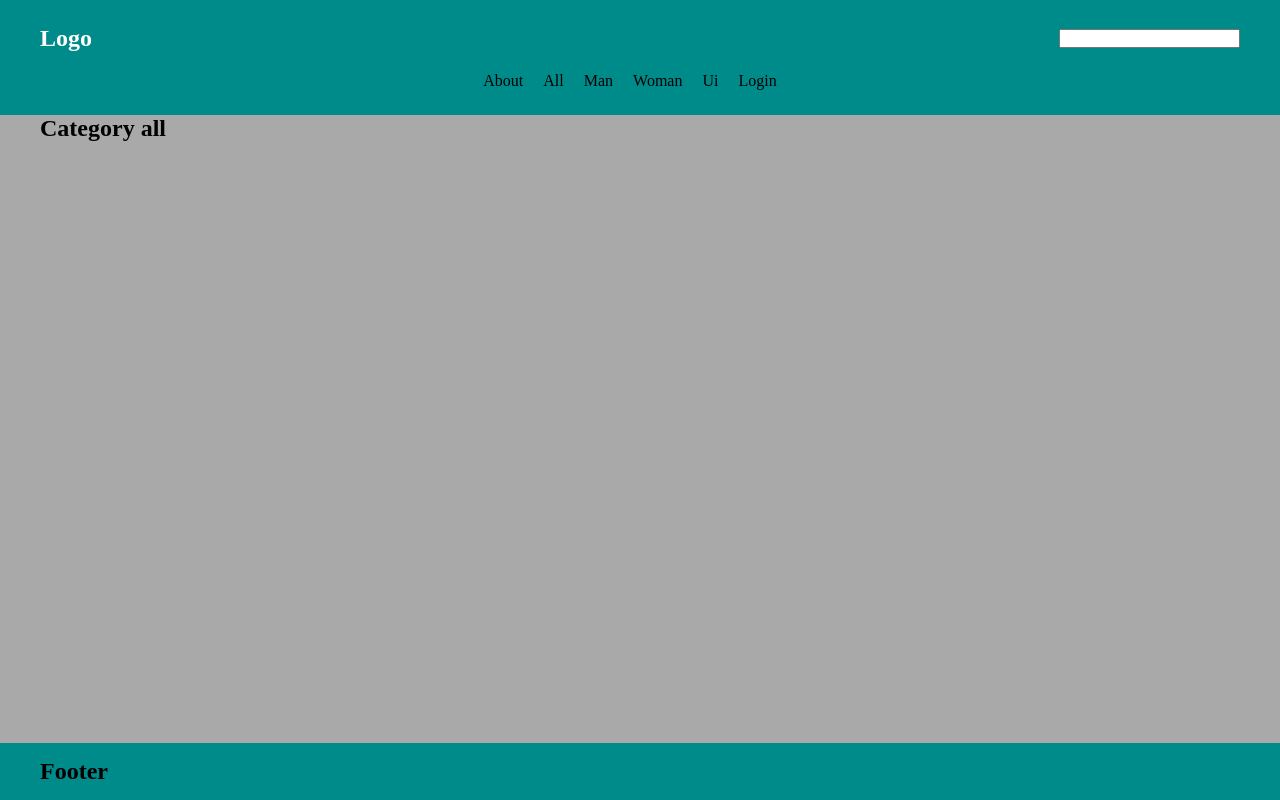
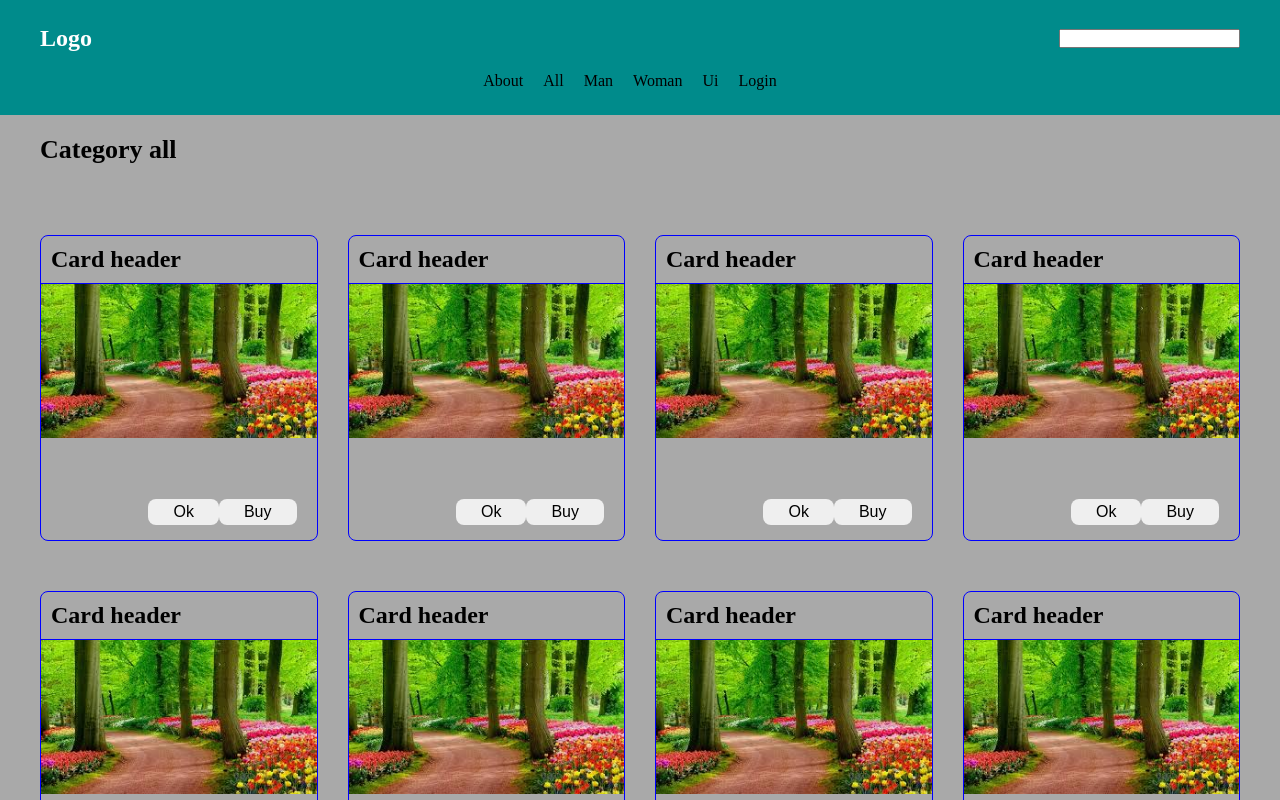
Before and after one commit to rich308/electronics, a Vue app: page /category/all in a window 1280 px wide. Shown: the top 800 px of the page. Built offline with nearby package versions, Linux system fonts and the light colour scheme.

Commit message:
added detailspage

```diff
--- a/src/components/Card/CardOverlay.vue
+++ b/src/components/Card/CardOverlay.vue
@@ -1,7 +1,13 @@
-<script setup></script>
+<script setup>
+const emit = defineEmits(['clk'])
+
+const handleClick=()=>{
+  emit('clk')
+}
+</script>
 
 <template>
-  <div class="card-overlay">
+  <div class="card-overlay" @click="handleClick">
     <slot />
   </div>
 </template>
@@ -12,5 +18,11 @@
   width: 100%;
   border: 1px solid blue;
   border-radius: 8px;
+  cursor: pointer;
+  transition: all 300ms;
+
+  &:hover{
+    transform: scale(1.02);
+  }
 }
 </style>
--- a/src/components/Card/index.vue
+++ b/src/components/Card/index.vue
@@ -1,12 +1,20 @@
 <script setup>
+import { useRouter } from 'vue-router';
+
 import CardOverlay from './CardOverlay.vue';
 import CardHeader from './CardHeader.vue';
 import CardMedia from './CardMedia.vue';
 import CardAction from './CardAction.vue';
+
+const router=useRouter();
+
+const handleClick=()=>{
+  router.push('/details/ajdfk')
+}
 </script>
 
 <template>
-  <card-overlay>
+  <card-overlay @clk="handleClick">
     <card-header />
     <card-media />
     <card-action />
--- a/src/components/CardList.vue
+++ b/src/components/CardList.vue
@@ -8,7 +8,7 @@ const props = defineProps({
 
 <template>
   <div class="list">
-    <Card v-for="item of props.items" key="item" />
+    <Card v-for="item of props.items" key="item" :item="item"/>
   </div>
 </template>
 
--- a/src/router/index.js
+++ b/src/router/index.js
@@ -5,6 +5,7 @@ import AboutPage from '../views/AboutView.vue';
 import UiPage from '../views/UiView.vue';
 import LoginPage from '../views/Login.vue';
 import CategoryView from '../views/CategoryViews/CategoryView.vue';
+import DetailsView from '../views/DetailsViews/DetailsViews.vue';
 
 const routes = [
   {
@@ -27,6 +28,10 @@ const routes = [
     path: '/category/:categoryName',
     component: CategoryView,
   },
+  {
+    path: '/details/:productItem',
+    component: DetailsView,
+  },
 ];
 
 const router = createRouter({
--- a/src/views/CategoryViews/CategoryView.vue
+++ b/src/views/CategoryViews/CategoryView.vue
@@ -2,13 +2,30 @@
 import { useRoute } from 'vue-router';
 
 import Container from "../../components/Container.vue";
+import CardList from '../../components/CardList.vue';
 
 const route=useRoute();
 console.log("route: ",route.params.categoryName)
+
+const items=[1,2,3,4,5,6,7,8,9,10,11,12]
 </script>
 
 <template>
   <Container>
-    <h2>Category {{ route.params.categoryName }}</h2>
+    <h2 class="title">Category {{ route.params.categoryName }}</h2>
+    <CardList class="list" :items="items"/>
   </Container>
 </template>
+
+<style scoped lang="scss">
+.title{
+  font-size: 26px;
+  font-weight: 700;
+  padding: 20px 0;
+}
+
+.list{
+  padding-top: 50px;
+  padding-bottom: 80px;
+}
+</style>
--- /dev/null
+++ b/src/views/DetailsViews/DetailsViews.vue
@@ -0,0 +1,64 @@
+<script setup>
+import Container from "../../components/Container.vue";
+</script>
+
+<template>
+  <Container>
+    <div class="content">
+       <div class="image">
+        <img src="https://ecommerce-netlify.netlify.app/products/5.png"/>
+       </div>
+       <div class="info">
+         <h2 class="title">Lorem ipsum</h2>
+         <h4 class="text">Price: 40$</h4>
+         <p class="subText">Lorem ipsum dolor sit, amet consectetur adipisicing elit. Dolorem autem, et deserunt vero ipsum harum quas nostrum doloribus voluptas reprehenderit voluptatem nemo, libero blanditiis accusantium.</p>
+         <p class="subText">Lorem ipsum dolor sit, amet consectetur adipisicing elit. Dolorem autem, et deserunt vero ipsum harum quas nostrum doloribus voluptas reprehenderit voluptatem nemo, libero blanditiis accusantium.</p>
+         <p class="subText">Lorem ipsum dolor sit, amet consectetur adipisicing elit. Dolorem autem, et deserunt vero ipsum harum quas nostrum doloribus voluptas reprehenderit voluptatem nemo, libero blanditiis accusantium.</p>
+         <p class="subText">Lorem ipsum dolor sit, amet consectetur adipisicing elit. Dolorem autem, et deserunt vero ipsum harum quas nostrum doloribus voluptas reprehenderit voluptatem nemo, libero blanditiis accusantium.</p>
+       </div>
+    </div>
+  </Container>
+</template>
+
+<style scoped lang="scss">
+.content{
+  display: flex;
+  align-items: center;
+  padding-top: 50px;
+}
+
+.image,.info{
+  width: 50%;
+  padding: 20px;
+}
+
+.image{
+  width: 40%;
+  padding: 20px;
+  text-align: center;
+
+  img{
+    width: auto;
+    height: auto;
+  }
+}
+.info{
+  width: 60%;
+  padding: 20px 0 20px 20px;
+}
+
+.title{
+  font-size: 26px;
+  font-weight: 700;
+  margin-bottom: 25px;
+}
+
+.text{
+  font-size: 22px;
+  margin-bottom: 15px;
+}
+
+.subText{
+  font-size: 16px;
+}
+</style>
```
